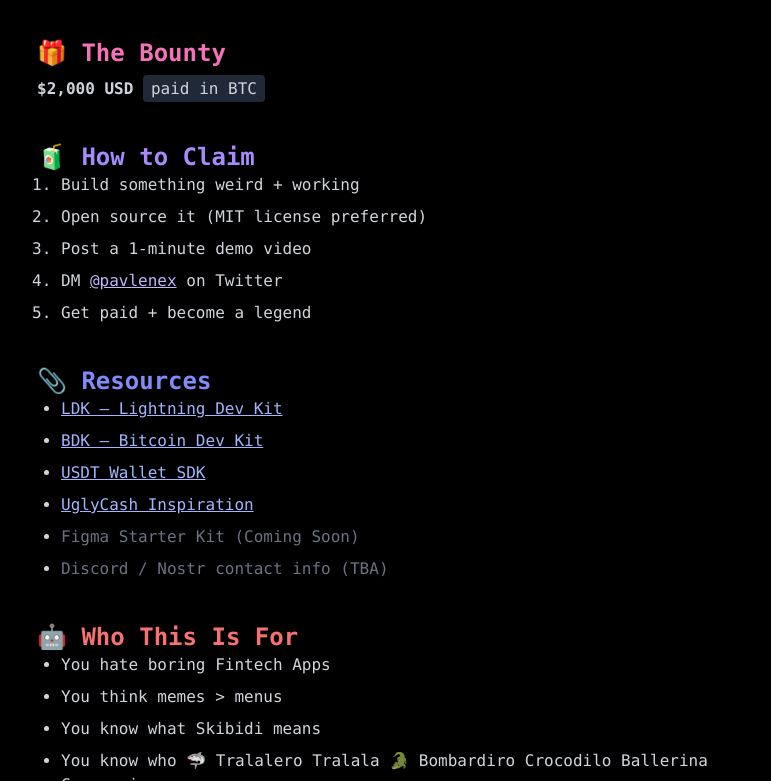
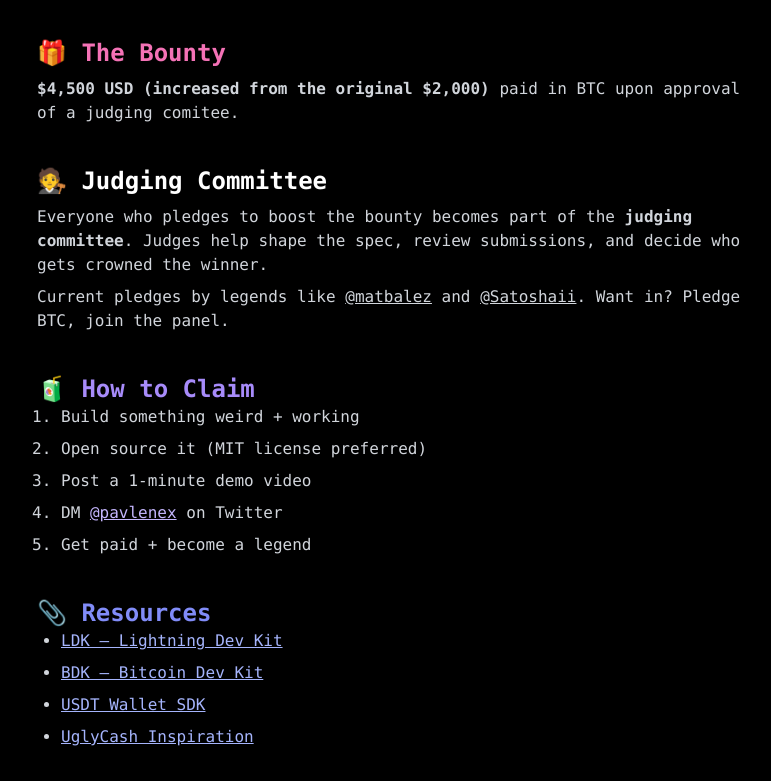
Before and after one commit to pavlenex/skibidi-cash, a plain HTML site: page index.html in a window 1280 px wide. Shown: the part 755-1536 px from the top of the page, without its empty margins (243-1014 px from the left). Drawn offline with nearby package versions, Linux system fonts and the light colour scheme.

Commit message:
add new section, rm extra text

```diff
--- a/index.html
+++ b/index.html
@@ -45,7 +45,19 @@
     <section>
       <h2 class="text-2xl font-bold text-pink-400">🎁 The Bounty</h2>
       <p class="text-gray-300 mt-2">
-        <strong>$2,000 USD</strong> <code class="bg-gray-800 px-2 py-1 rounded">paid in BTC</code>
+        <strong>$4,500 USD (increased from the original $2,000)</strong> paid in BTC upon approval of a judging comitee.
+      </p>
+    </section>
+
+      <section>
+      <h2 class="text-2xl font-bold text-teal-400">🧑‍⚖️ Judging Committee</h2>
+      <p class="text-gray-300 mt-2">
+        Everyone who pledges to boost the bounty becomes part of the <strong>judging committee</strong>.
+        Judges help shape the spec, review submissions, and decide who gets crowned the winner.
+      </p>
+      <p class="text-gray-300 mt-2">
+        Current pledges by legends like <a href="https://twitter.com/matbalez" class="underline text-teal-300">@matbalez</a> and <a href="https://twitter.com/Satoshaii" class="underline text-teal-300">@Satoshaii</a>.
+        Want in? Pledge BTC, join the panel.
       </p>
     </section>
 
@@ -67,8 +79,6 @@
         <li><a href="https://bitcoindevkit.org" class="underline text-indigo-300">BDK – Bitcoin Dev Kit</a></li>
         <li><a href="https://docs.wallet.tether.io" class="underline text-indigo-300">USDT Wallet SDK</a></li>
         <li><a href="https://getuglycash.com" class="underline text-indigo-300">UglyCash Inspiration</a></li>
-        <li><span class="text-gray-500">Figma Starter Kit (Coming Soon)</span></li>
-        <li><span class="text-gray-500">Discord / Nostr contact info (TBA)</span></li>
       </ul>
     </section>
 
```
